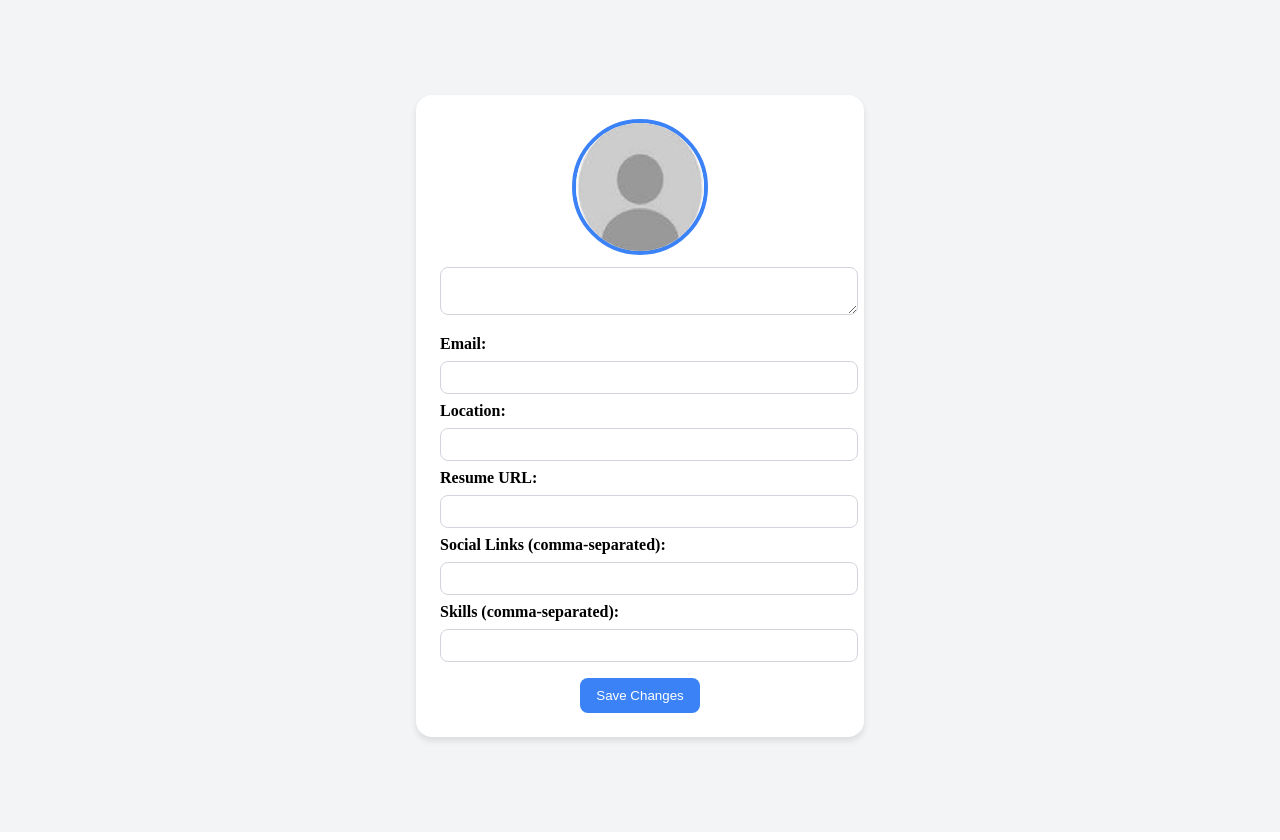
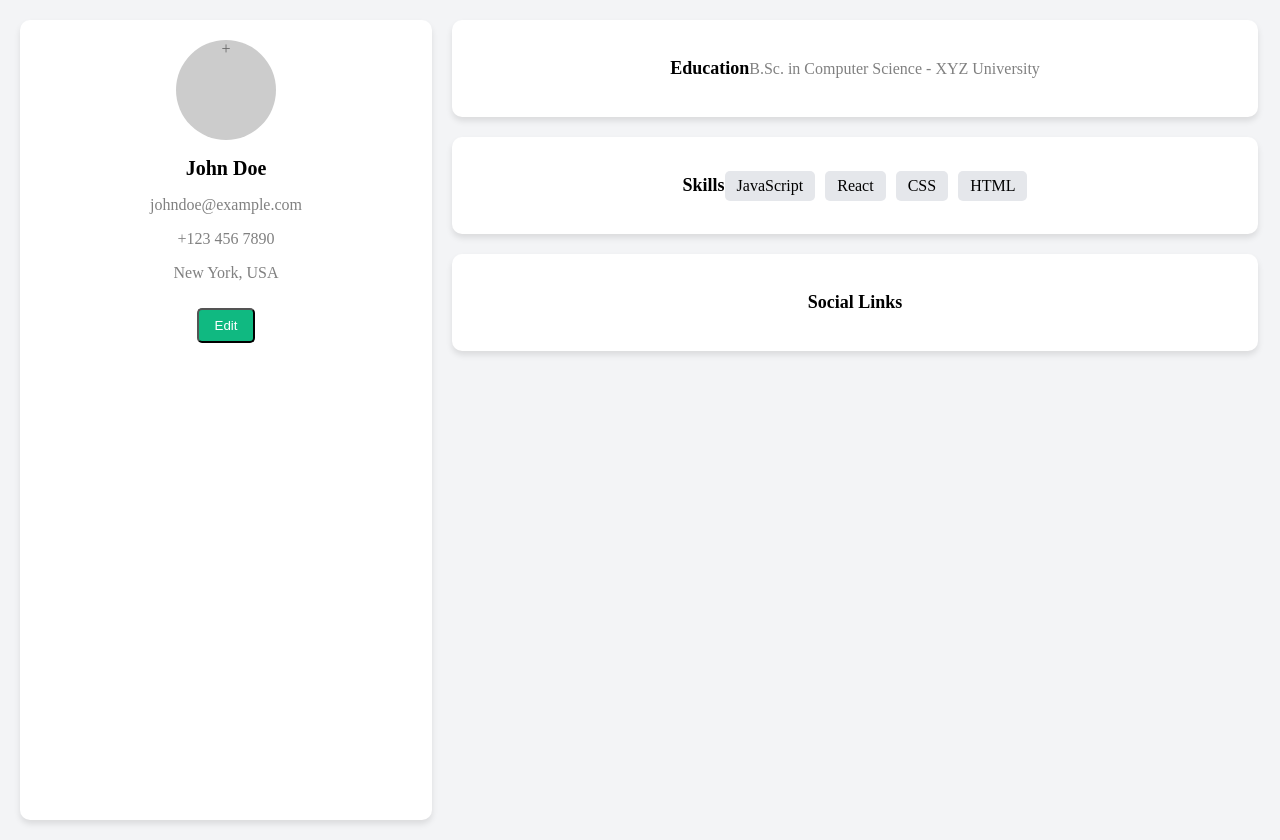
Before and after one commit to AlumniArchitect/AlumniArchitects, a React (Create React App) app in the folder frontend/: page /profile in a window 1280 px wide. Built offline with nearby package versions, Linux system fonts and the light colour scheme.

Commit message:
MB profile.jsx changed

```diff
--- a/frontend/src/component/Profile.jsx
+++ b/frontend/src/component/Profile.jsx
@@ -1,110 +1,215 @@
-import React, { useEffect, useState } from "react";
+import React, { useState } from "react";
 import "../style/Profile.css";
-import defaultProfileImage from "./assets/userLogo.png";
-import Constant from "../utils/Constant";
 
 const ProfilePage = () => {
-  const [user, setUser] = useState({
-    email: localStorage.getItem("email") || "",
-    profileImageUrl: defaultProfileImage,
-    bio: "",
-    location: "",
-    resumeUrl: "",
-    socialLinks: [],
-    skills: [],
-  });
-  const jwt = localStorage.getItem("jwt");
-  const [error, setError] = useState(null);
+  const [isEditing, setIsEditing] = useState(false);
+  const [name, setName] = useState("John Doe");
+  const [mobile, setMobile] = useState("+123 456 7890");
+  const [location, setLocation] = useState("New York, USA");
+  const [education, setEducation] = useState("B.Sc. in Computer Science - XYZ University");
+  const [skills, setSkills] = useState(["JavaScript", "React", "CSS", "HTML"]);
+  const [resume, setResume] = useState(null);
+  const [photo, setPhoto] = useState(null);
+  const [socialLinks, setSocialLinks] = useState({ linkedin: "", github: "", twitter: "" });
+  const [showPhotoOptions, setShowPhotoOptions] = useState(false);
 
-  const showError = (message) => {
-    setError(message);
-    setTimeout(() => setError(""), 5000);
-  };
-
-  const handleChange = (e) => {
-    const { name, value } = e.target;
-    setUser((prevUser) => ({ ...prevUser, [name]: value }));
-  };
-
-  useEffect(() => {
-    const fetchUserProfile = async () => {
-      if (!user.email || !jwt) {
-        showError("Invalid JWT or email");
-        return;
-      }
-
-      try {
-        const res = await fetch(`${Constant.BASE_URL}/api/userProfile/${user.email}`, {
-          method: "GET",
-          headers: { Authorization: `Bearer ${jwt}` },
-        });
-
-        if (!res.ok) throw new Error("Failed to fetch user profile");
-
-        const data = await res.json();
-        if (data.status) {
-          setUser((prevUser) => ({ ...prevUser, ...data.userProfile }));
-        } else {
-          showError(data.message);
-        }
-      } catch (err) {
-        showError("Error: " + err.message);
-      }
-    };
-
-    fetchUserProfile();
-  }, [user.email, jwt]);
-
-  const handleSave = async () => {
-    try {
-      const res = await fetch(`${Constant.BASE_URL}/api/userProfile`, {
-        method: "POST",
-        headers: {
-          "Content-Type": "application/json",
-          Authorization: `Bearer ${jwt}`,
-        },
-        body: JSON.stringify(user),
-      });
-
-      const data = await res.json();
-      if (data.status) {
-        alert("Profile updated successfully!");
-      } else {
-        setError(data.message)
-        showError(error);
-        setError(null);
-      }
-    } catch (err) {
-      setError(err.message);
-      showError(err);
-      setError(null);
+  // Handle resume upload
+  const handleResumeUpload = (event) => {
+    const file = event.target.files[0];
+    if (file && file.type === "application/pdf") {
+      setResume(file);
+    } else {
+      alert("Please upload a valid PDF file.");
     }
   };
 
+  // Handle photo upload
+  const handlePhotoUpload = (event) => {
+    const file = event.target.files[0];
+    if (file && file.type.startsWith("image/")) {
+      setPhoto(URL.createObjectURL(file));
+      setShowPhotoOptions(false);
+    } else {
+      alert("Please upload a valid image file.");
+    }
+  };
+
+  // Save changes when exiting edit mode
+  const handleSave = () => {
+    setIsEditing(false);
+    alert("Profile saved successfully!");
+  };
+
   return (
-    <div>
-      {error && <div className="error-message">{error}</div>}
-      <div className="profile-container" id="profile">
-        <div className="profile-card">
-          <div className="profile-photo-section">
-            <img src={user.profileImageUrl} alt="Profile" className="profile-photo" />
+    <div className="profile-container">
+      {/* Left Section */}
+      <div className="profile-sidebar">
+        <div className="profile-content">
+          {/* Profile Photo */}
+          <div
+            className="profile-photo"
+            onClick={() => setShowPhotoOptions(true)}
+            style={{
+              backgroundImage: photo ? `url('${photo}')` : "none",
+              backgroundSize: "cover",
+              backgroundPosition: "center",
+            }}
+          >
+            {!photo && <span className="photo-placeholder">+</span>}
           </div>
-          <textarea name="bio" value={user.bio} onChange={handleChange} className="profile-textarea" />
-          <div className="profile-details">
-            <label>Email:</label>
-            <input type="email" name="email" value={user.email} readOnly className="profile-input" />
-            <label>Location:</label>
-            <input type="text" name="location" value={user.location} onChange={handleChange} className="profile-input" />
-            <label>Resume URL:</label>
-            <input type="text" name="resumeUrl" value={user.resumeUrl} onChange={handleChange} className="profile-input" />
-            <label>Social Links (comma-separated):</label>
-            <input type="text" name="socialLinks" value={user.socialLinks} onChange={(e) => setUser({ ...user, socialLinks: e.target.value.split(",") })} className="profile-input" />
-            <label>Skills (comma-separated):</label>
-            <input type="text" name="skills" value={user.skills} onChange={(e) => setUser({ ...user, skills: e.target.value.split(",") })} className="profile-input" />
-          </div>
-          <button onClick={handleSave} className="save-button">
-            Save Changes
+          {showPhotoOptions && (
+            <div className="photo-options">
+              {!isEditing ? (
+                <button className="photo-btn" onClick={() => setShowPhotoOptions(false)}>
+                  View Photo
+                </button>
+              ) : (
+                <label className="photo-btn">
+                  Change Photo
+                  <input type="file" className="hidden-input" onChange={handlePhotoUpload} />
+                </label>
+              )}
+            </div>
+          )}
+
+          {/* Name */}
+          {isEditing ? (
+            <input
+              className="input-field"
+              value={name}
+              onChange={(e) => setName(e.target.value)}
+            />
+          ) : (
+            <h2 className="profile-name">{name}</h2>
+          )}
+
+          {/* Email */}
+          <p className="profile-email">johndoe@example.com</p>
+
+          {/* Mobile */}
+          {isEditing ? (
+            <input
+              className="input-field"
+              value={mobile}
+              onChange={(e) => setMobile(e.target.value)}
+            />
+          ) : (
+            <p className="profile-info">{mobile}</p>
+          )}
+
+          {/* Location */}
+          {isEditing ? (
+            <input
+              className="input-field"
+              value={location}
+              onChange={(e) => setLocation(e.target.value)}
+            />
+          ) : (
+            <p className="profile-info">{location}</p>
+          )}
+
+          {/* Resume Upload */}
+          {isEditing ? (
+            <label className="file-input-label">
+              Upload Resume
+              <input type="file" className="hidden-input" onChange={handleResumeUpload} />
+            </label>
+          ) : (
+            resume && <p className="resume-info">Uploaded Resume: {resume.name}</p>
+          )}
+
+          {/* Edit Button */}
+          <button className="edit-btn" onClick={isEditing ? handleSave : () => setIsEditing(true)}>
+            {isEditing ? "Save" : "Edit"}
           </button>
+        </div>
+      </div>
+
+      {/* Right Section */}
+      <div className="profile-main">
+        {/* Education */}
+        <div className="profile-section">
+          <h3 className="section-title">Education</h3>
+          {isEditing ? (
+            <input
+              className="input-field"
+              value={education}
+              onChange={(e) => setEducation(e.target.value)}
+            />
+          ) : (
+            <p className="profile-info">{education}</p>
+          )}
+        </div>
+
+        {/* Skills */}
+        <div className="profile-section">
+          <h3 className="section-title">Skills</h3>
+          {isEditing ? (
+            <input
+              className="input-field"
+              value={skills.join(", ")}
+              onChange={(e) => setSkills(e.target.value.split(",").map((skill) => skill.trim()))}
+            />
+          ) : (
+            <div className="skills-container">
+              {skills.map((skill, index) => (
+                <span key={index} className="skill-badge">
+                  {skill}
+                </span>
+              ))}
+            </div>
+          )}
+        </div>
+
+        {/* Social Links */}
+        <div className="profile-section">
+          <h3 className="section-title">Social Links</h3>
+          {isEditing ? (
+            <div>
+              <input
+                className="input-field"
+                placeholder="LinkedIn URL"
+                value={socialLinks.linkedin}
+                onChange={(e) => setSocialLinks({ ...socialLinks, linkedin: e.target.value })}
+              />
+              <input
+                className="input-field"
+                placeholder="GitHub URL"
+                value={socialLinks.github}
+                onChange={(e) => setSocialLinks({ ...socialLinks, github: e.target.value })}
+              />
+              <input
+                className="input-field"
+                placeholder="Twitter URL"
+                value={socialLinks.twitter}
+                onChange={(e) => setSocialLinks({ ...socialLinks, twitter: e.target.value })}
+              />
+            </div>
+          ) : (
+            <ul className="social-links">
+              {socialLinks.linkedin && (
+                <li>
+                  <a href={socialLinks.linkedin} target="_blank" rel="noopener noreferrer">
+                    LinkedIn
+                  </a>
+                </li>
+              )}
+              {socialLinks.github && (
+                <li>
+                  <a href={socialLinks.github} target="_blank" rel="noopener noreferrer">
+                    GitHub
+                  </a>
+                </li>
+              )}
+              {socialLinks.twitter && (
+                <li>
+                  <a href={socialLinks.twitter} target="_blank" rel="noopener noreferrer">
+                    Twitter
+                  </a>
+                </li>
+              )}
+            </ul>
+          )}
         </div>
       </div>
     </div>
--- a/frontend/src/style/Profile.css
+++ b/frontend/src/style/Profile.css
@@ -1,86 +1,127 @@
 .profile-container {
   display: flex;
-    justify-content: center;
-    align-items: center;
   min-height: 100vh;
   background-color: #f3f4f6;
-    padding: 16px;
+  padding: 20px;
 }
 
-  .profile-card {
-    background: white;
+.profile-sidebar {
+  width: 30%;
+  background-color: white;
+  padding: 20px;
   box-shadow: 0 4px 6px rgba(0, 0, 0, 0.1);
-    border-radius: 16px;
-    padding: 24px;
-    width: 100%;
-    max-width: 400px;
+  border-radius: 10px;
+}
+
+.profile-content {
   text-align: center;
 }
 
-  .profile-photo-section {
-    position: relative;
-    display: inline-block;
+.profile-photo {
+  width: 100px;
+  height: 100px;
+  background-color: #ccc;
+  border-radius: 50%;
+  margin: auto;
+  cursor: pointer;
+  background-size: cover;
 }
 
-  .profile-photo {
-    width: 128px;
-    height: 128px;
-    border-radius: 50%;
-    border: 4px solid #3b82f6;
+.photo-placeholder {
+  color: #666;
+}
+
+.photo-options {
+  position: absolute;
+  background-color: white;
+  box-shadow: 0 2px 4px rgba(0, 0, 0, 0.1);
+  padding: 10px;
+  border-radius: 5px;
+}
+
+.photo-btn {
+  display: block;
+  padding: 8px;
   cursor: pointer;
 }
 
-  .photo-options {
-    display: flex;
-    gap: 8px;
-    background: white;
-    box-shadow: 0 2px 4px rgba(0, 0, 0, 0.1);
-    padding: 8px;
-    border-radius: 8px;
-    position: absolute;
-    top: 100%;
-    left: 50%;
-    transform: translateX(-50%);
-    margin-top: 8px;
+.hidden-input {
+  display: none;
 }
 
-  .photo-option {
-    color: #3b82f6;
-    text-decoration: none;
-    cursor: pointer;
-    font-size: 14px;
+.profile-name {
+  font-size: 20px;
+  font-weight: bold;
 }
 
-  .profile-input, .profile-textarea {
-    width: 100%;
-    border: 1px solid #d1d5db;
-    padding: 8px;
-    border-radius: 8px;
-    margin-top: 8px;
-    text-align: center;
+.profile-email {
+  color: gray;
 }
 
-  .profile-details {
-    text-align: left;
-    margin-top: 16px;
+.profile-info {
+  color: gray;
 }
 
-  .profile-details label {
-    display: block;
-    font-weight: bold;
-    margin-top: 8px;
+.file-input {
+  margin-top: 10px;
 }
 
-  .save-button {
-    background: #3b82f6;
-    color: white;
-    padding: 10px 16px;
-    border-radius: 8px;
-    border: none;
-    cursor: pointer;
-    margin-top: 16px;
+.resume-info {
+  margin-top: 10px;
+  color: gray;
 }
 
-  .save-button:hover {
-    background: #2563eb;
+.edit-btn {
+  margin-top: 10px;
+  padding: 8px 16px;
+  background-color: #10b981;
+  color: white;
+  border-radius: 5px;
+  cursor: pointer;
 }
+
+.profile-main {
+  width: 65%;
+  margin-left: 20px;
+}
+
+.profile-section {
+  background-color: white;
+  padding: 20px;
+  box-shadow: 0 4px 6px rgba(0, 0, 0, 0.1);
+  border-radius: 10px;
+  margin-bottom: 20px;
+}
+
+.section-title {
+  font-size: 18px;
+  font-weight: bold;
+}
+
+.input-field {
+  width: 100%;
+  padding: 8px;
+  border: 1px solid #ccc;
+  border-radius: 5px;
+}
+
+.skills-container {
+  display: flex;
+  gap: 10px;
+  flex-wrap: wrap;
+}
+
+.skill-badge {
+  background-color: #e5e7eb;
+  padding: 6px 12px;
+  border-radius: 5px;
+}
+
+.social-links {
+  list-style: none;
+  padding: 0;
+}
+
+.social-links li a {
+  color: #3b82f6;
+}
```
Lines whose indentation alone changed are shown as unchanged.
